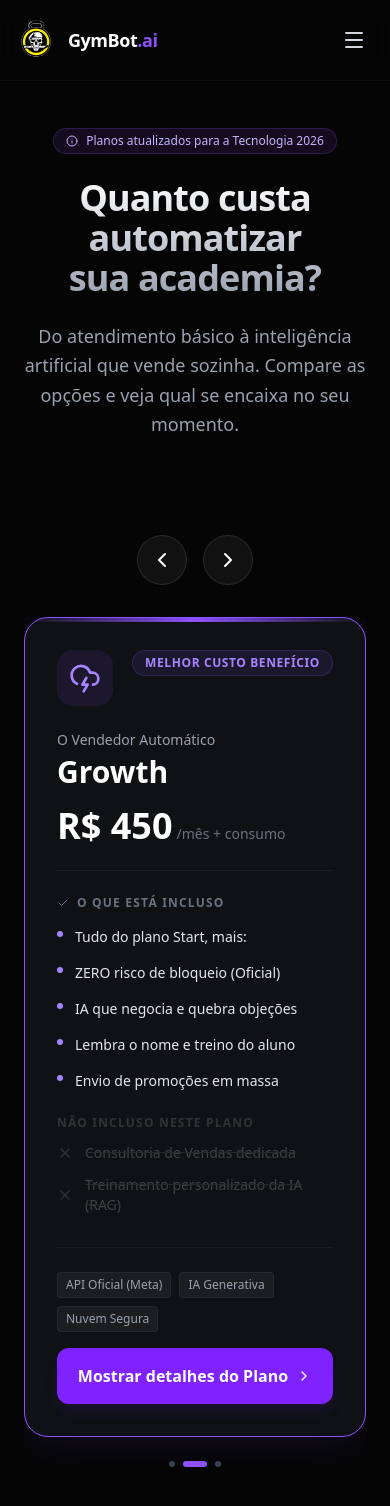
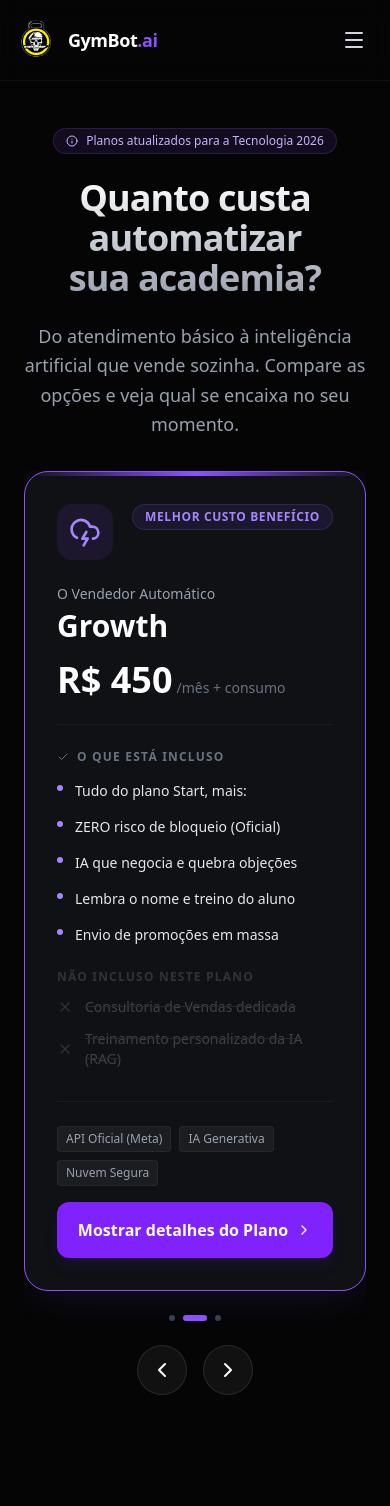
Before and after one commit to JoaoPedroLage/GymBotChat.ai, a React (Vite) app: page / in a window 390 px wide. Shown: the top 1506 px of the page. Built offline with nearby package versions, Linux system fonts and the light colour scheme.

Commit message:
feat: adjust layout and reposition mobile controls in Home component

```diff
--- a/src/App.tsx
+++ b/src/App.tsx
@@ -324,7 +324,7 @@ function Home() {
       </AnimatePresence>
 
       <main className="pt-32 pb-20 px-6 max-w-7xl mx-auto flex flex-col items-center">
-        <div className="text-center max-w-3xl mx-auto mb-16">
+        <div className="text-center max-w-3xl mx-auto mb-8">
           <div className="inline-flex items-center gap-2 px-3 py-1 rounded-full bg-violet-500/10 border border-violet-500/20 text-xs text-violet-300 mb-6 font-medium">
             <Info className="w-3 h-3" />
             Planos atualizados para a Tecnologia 2026
@@ -332,7 +332,7 @@ function Home() {
           <h1 className="text-4xl md:text-6xl font-bold mb-6 tracking-tight bg-linear-to-b from-white to-gray-400 bg-clip-text text-transparent">
             Quanto custa automatizar<br /> sua academia?
           </h1>
-          <p className="text-lg text-gray-400 mb-8 max-w-xl mx-auto leading-relaxed">
+          <p className="text-lg text-gray-400 max-w-xl mx-auto leading-relaxed">
             Do atendimento básico à inteligência artificial que vende sozinha.
             Compare as opções e veja qual se encaixa no seu momento.
           </p>
@@ -340,16 +340,6 @@ function Home() {
 
         {/* Carousel Container */}
         <div className="relative w-full max-w-6xl mx-auto">
-
-          {/* Mobile Controls */}
-          <div className="flex justify-center gap-4 mb-8 md:hidden">
-            <button onClick={prevSlide} className="p-3 rounded-full bg-white/5 hover:bg-white/10 border border-white/10 active:scale-95 transition-all">
-              <ChevronLeft />
-            </button>
-            <button onClick={nextSlide} className="p-3 rounded-full bg-white/5 hover:bg-white/10 border border-white/10 active:scale-95 transition-all">
-              <ChevronRight />
-            </button>
-          </div>
 
           {/* Desktop Grid */}
           <div className="hidden md:grid md:grid-cols-3 gap-6 items-stretch">
@@ -384,6 +374,16 @@ function Home() {
             </div>
           </div>
 
+          {/* Mobile Controls */}
+          <div className="flex justify-center gap-4 mb-8 mt-6 md:hidden">
+            <button onClick={prevSlide} className="p-3 rounded-full bg-white/5 hover:bg-white/10 border border-white/10 active:scale-95 transition-all">
+              <ChevronLeft />
+            </button>
+            <button onClick={nextSlide} className="p-3 rounded-full bg-white/5 hover:bg-white/10 border border-white/10 active:scale-95 transition-all">
+              <ChevronRight />
+            </button>
+          </div>
+
         </div>
       </main>
     </div>
```
